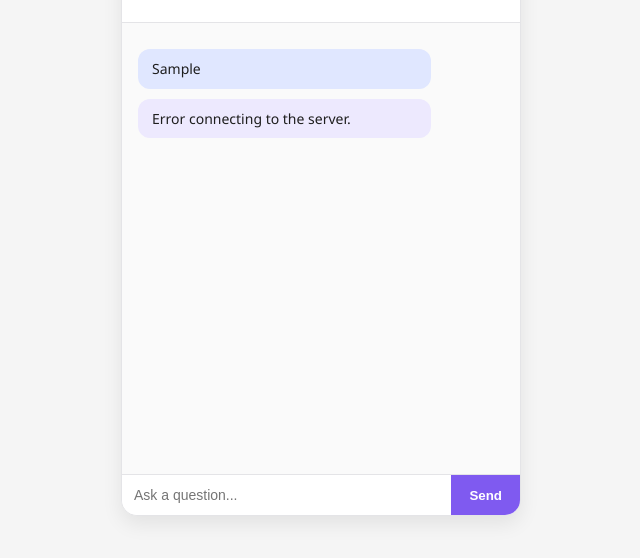
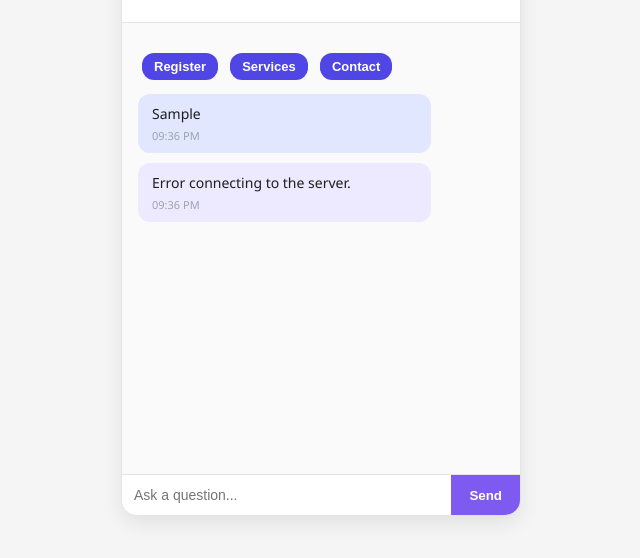
Before and after one commit to pk-sk-25/stimulus-chatbox, a website: page public/index.html in a window 1280 px wide. Both pictures are taken after typing "Sample" into the empty fields and a click on the button "Send". Shown: the part 184-742 px from the top of the page, without its empty margins (319-959 px from the left). Drawn offline with Linux system fonts and the light colour scheme; no server answers.

Commit message:
Add optional features: typing delay, timestamps

```diff
--- a/public/index.html
+++ b/public/index.html
@@ -62,14 +62,15 @@
       line-height: 1.4;
       color: var(--text);
       word-wrap: break-word;
+      position: relative;
     }
-    .user {
-      background: #e0e7ff;
-      align-self: flex-end;
-    }
-    .bot {
-      background: #ede9fe;
-      align-self: flex-start;
+    .user { background: #e0e7ff; align-self: flex-end; }
+    .bot  { background: #ede9fe; align-self: flex-start; }
+    .timestamp {
+      display: block;
+      font-size: 11px;
+      color: var(--muted);
+      margin-top: 4px;
     }
     .typing {
       font-style: italic;
@@ -112,8 +113,6 @@
     }
     .quick-button:hover { background: #4338ca; }
     a { color: var(--accent); text-decoration: underline; }
-
-    /* Mobile comfort */
     @media (max-width: 420px) {
       .chat-container { height: 80vh; }
       .chat-header img { height: 56px; }
@@ -133,7 +132,16 @@
   </div>
 
   <script>
+    // ----- Config: optional delay to simulate AI "thinking"
+    const BOT_DELAY_MIN_MS = 1000;
+    const BOT_DELAY_MAX_MS = 1500;
+
     let expectingServicesDetail = false;
+
+    function nowTime() {
+      const d = new Date();
+      return d.toLocaleTimeString([], { hour: "2-digit", minute: "2-digit" });
+    }
 
     function sendMessage(customText) {
       const inputField = document.getElementById("user-input");
@@ -145,7 +153,6 @@
       inputField.value = "";
       showTypingIndicator();
 
-      // Decide endpoint based on flow
       const endpoint = expectingServicesDetail ? "/services-detail" : "/get-response";
 
       fetch(endpoint, {
@@ -155,11 +162,14 @@
       })
         .then(r => r.json())
         .then(data => {
+          // Simulate delay before showing bot reply
+          const delay = BOT_DELAY_MIN_MS + Math.floor(Math.random() * (BOT_DELAY_MAX_MS - BOT_DELAY_MIN_MS));
+          setTimeout(() => {
             removeTypingIndicator();
-          addMessage(data.reply, "bot");
+            // Fallback is already handled by server; just display reply
+            addMessage(data.reply || "Sorry, I didn’t catch that. Try asking about registration, services, or contact.", "bot");
             chatBox.scrollTop = chatBox.scrollHeight;
 
-          // If the top-level intent was "services", offer follow-up
             if (!expectingServicesDetail && /services/i.test(userText)) {
               expectingServicesDetail = true;
               showFollowupChoices();
@@ -169,6 +179,7 @@
             } else {
               showQuickReplies();
             }
+          }, delay);
         })
         .catch(() => {
           removeTypingIndicator();
@@ -180,8 +191,9 @@
       const chatBox = document.getElementById("chat-box");
       const messageDiv = document.createElement("div");
       messageDiv.classList.add("message", sender);
-      messageDiv.innerHTML = html;
+      messageDiv.innerHTML = `${html}<span class="timestamp">${nowTime()}</span>`;
       chatBox.appendChild(messageDiv);
+      chatBox.scrollTop = chatBox.scrollHeight;
     }
 
     function showTypingIndicator() {
@@ -209,6 +221,7 @@
         <button class="quick-button" onclick="sendMessage('Contact Info')">Contact</button>
       `;
       chatBox.appendChild(qr);
+      chatBox.scrollTop = chatBox.scrollHeight;
     }
 
     function showFollowupChoices() {
@@ -220,6 +233,7 @@
         <button class="quick-button" onclick="sendMessage('Recruitment')">Recruitment</button>
       `;
       chatBox.appendChild(qr);
+      chatBox.scrollTop = chatBox.scrollHeight;
     }
 
     // Enter to send
@@ -227,10 +241,8 @@
       if (e.key === "Enter") sendMessage();
     });
 
-    // Optional: load suggestions from /suggest and seed quick replies on first load
-    fetch("/suggest").then(r => r.json()).then(data => {
-      if (data?.suggestions?.length) showQuickReplies();
-    }).catch(() => {});
+    // Seed quick replies on load
+    showQuickReplies();
   </script>
 </body>
 </html>
```
Lines whose indentation alone changed are shown as unchanged.
